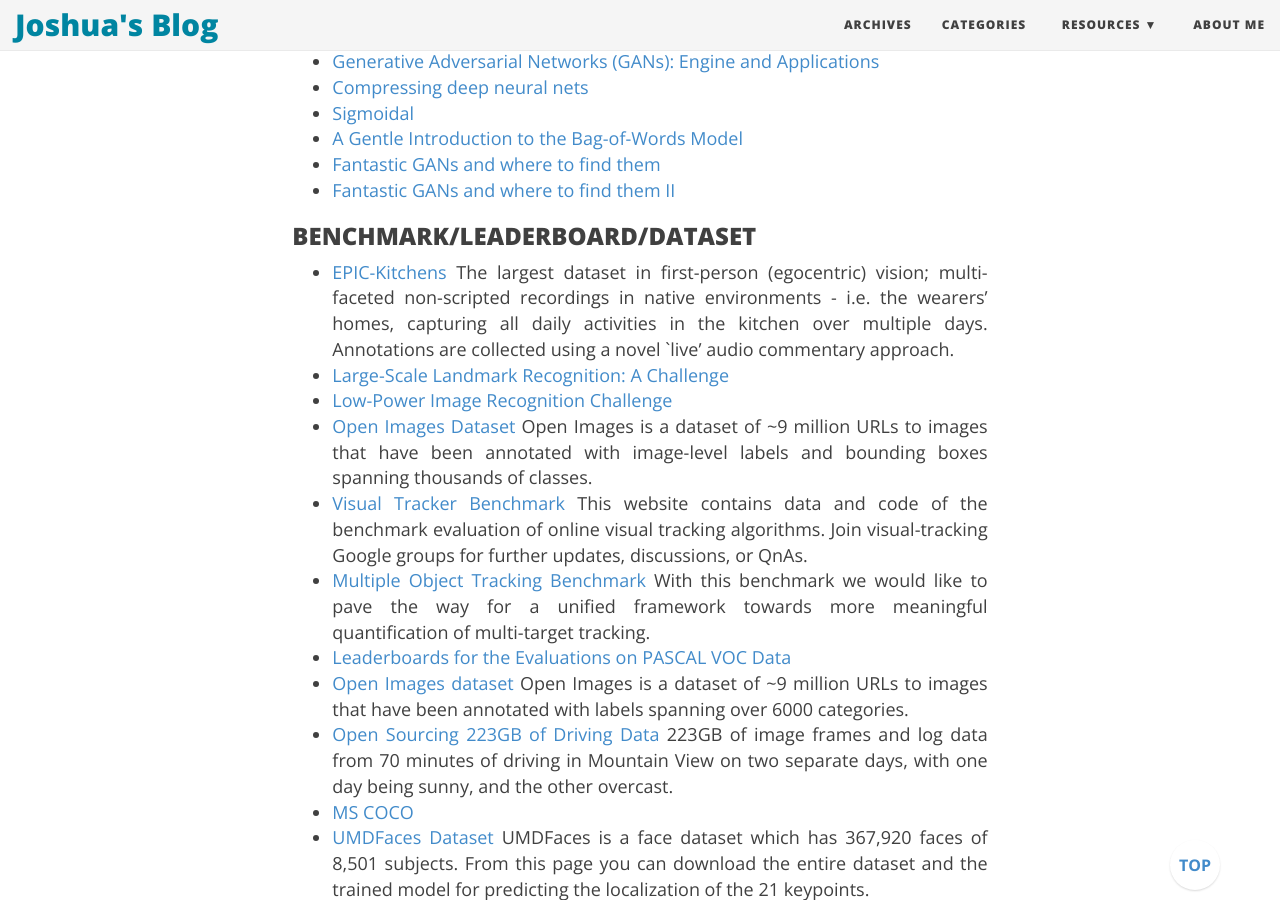
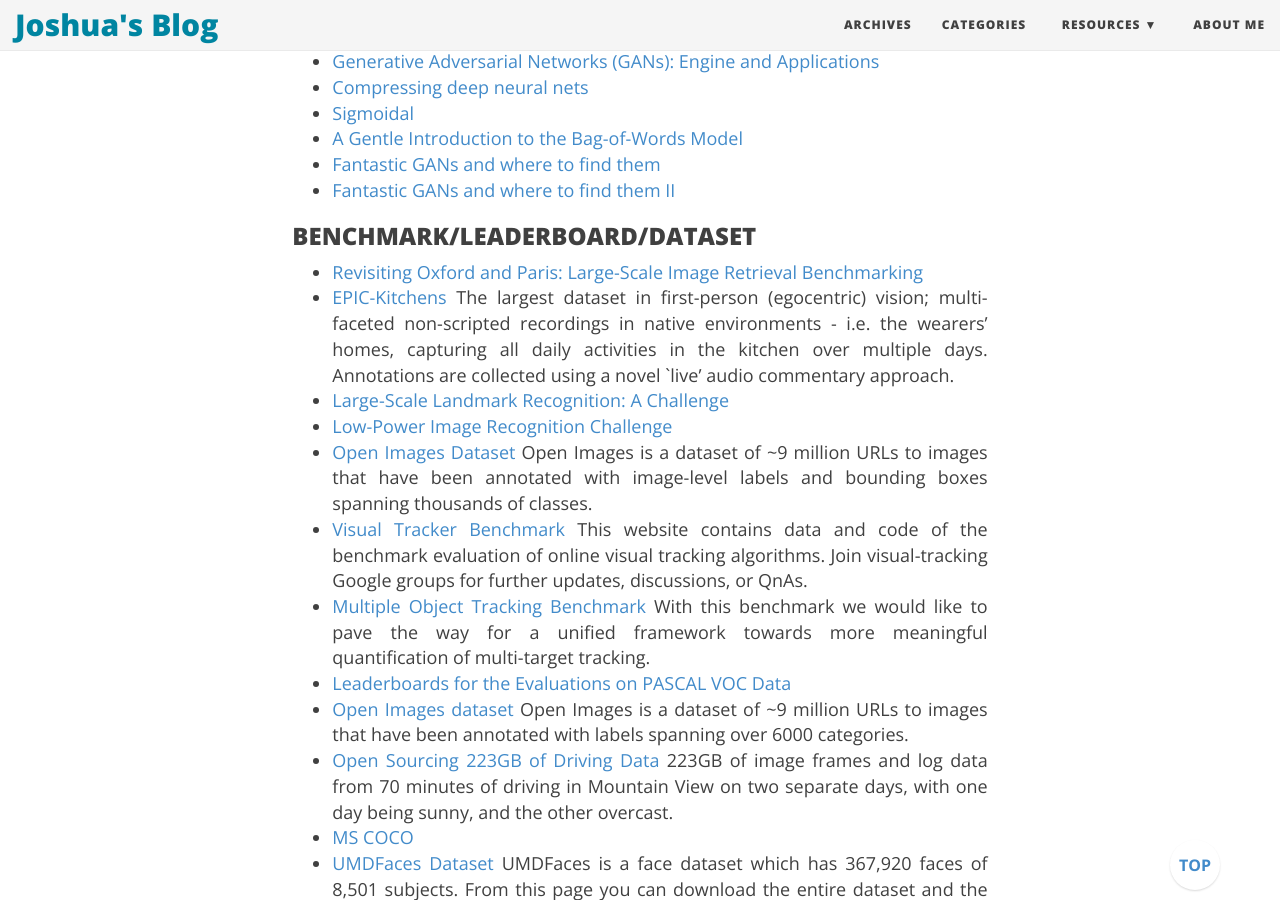
Before and after one commit to joshua19881228/joshua19881228.github.io, a Jekyll site: the page built from _posts/Computer_Vision/2016-08-25-my-jumble-of-computer-vision.md, in a window 1280 px wide and 900 px high, scrolled down 31908 px. Built offline with Jekyll 4.4.1, drawn with Linux system fonts in a browser that asks for light colours; nearby versions of some CDN libraries; formulas are drawn with MathJax 3; comment, search, counter and statistics services are not loaded.

Commit message:
update post

```diff
--- a/_posts/Computer_Vision/2016-08-25-my-jumble-of-computer-vision.md
+++ b/_posts/Computer_Vision/2016-08-25-my-jumble-of-computer-vision.md
@@ -839,6 +839,7 @@
 
 ### BENCHMARK/LEADERBOARD/DATASET ###
 
+* [Revisiting Oxford and Paris: Large-Scale Image Retrieval Benchmarking](http://cmp.felk.cvut.cz/revisitop/)
 * [EPIC-Kitchens](https://epic-kitchens.github.io/2018)
     The largest dataset in first-person (egocentric) vision; multi-faceted non-scripted recordings in native environments - i.e. the wearers' homes, capturing all daily activities in the kitchen over multiple days. Annotations are collected using a novel `live' audio commentary approach.
 * [Large-Scale Landmark Recognition: A Challenge](https://landmarkscvprw18.github.io/)
```
